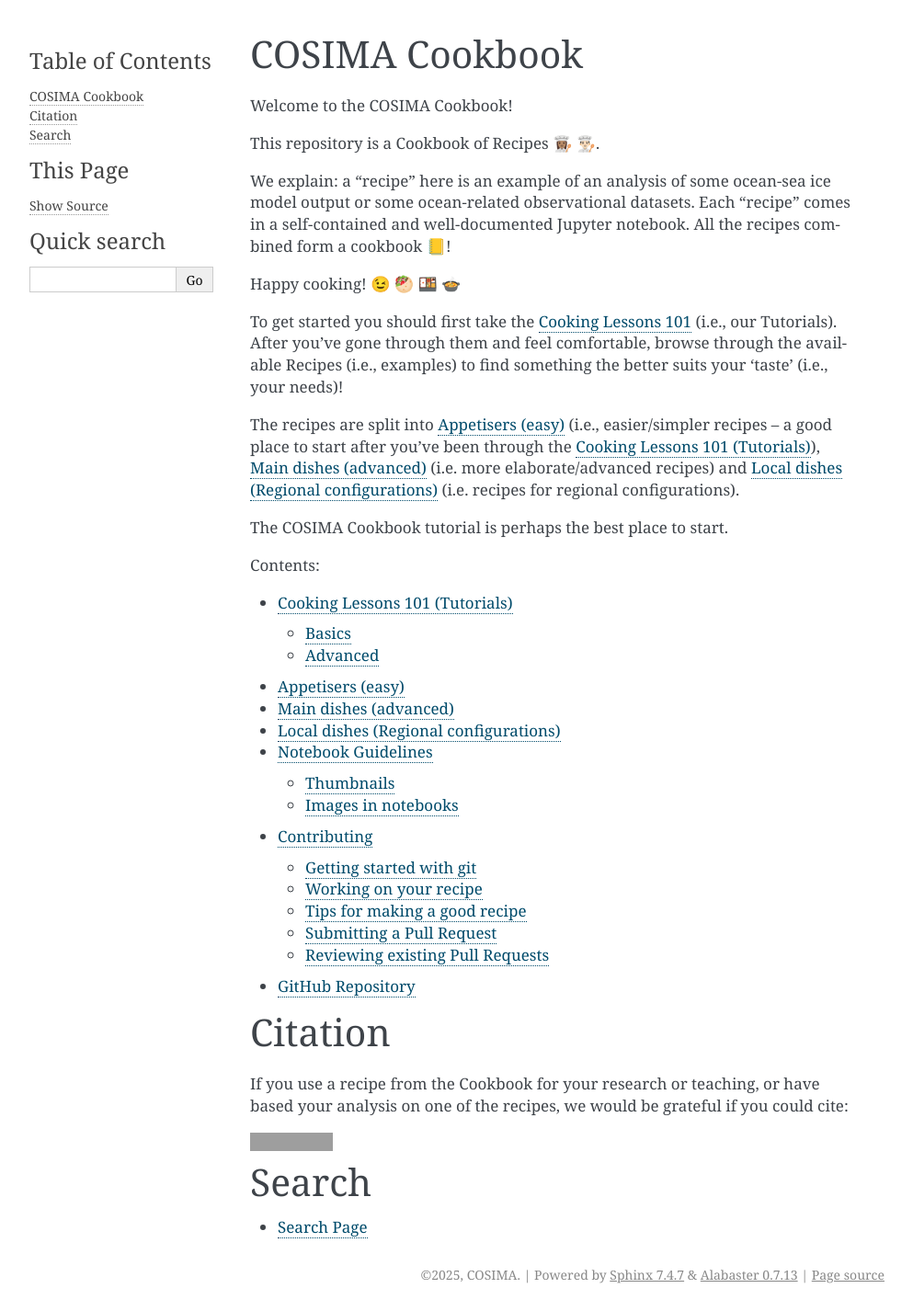
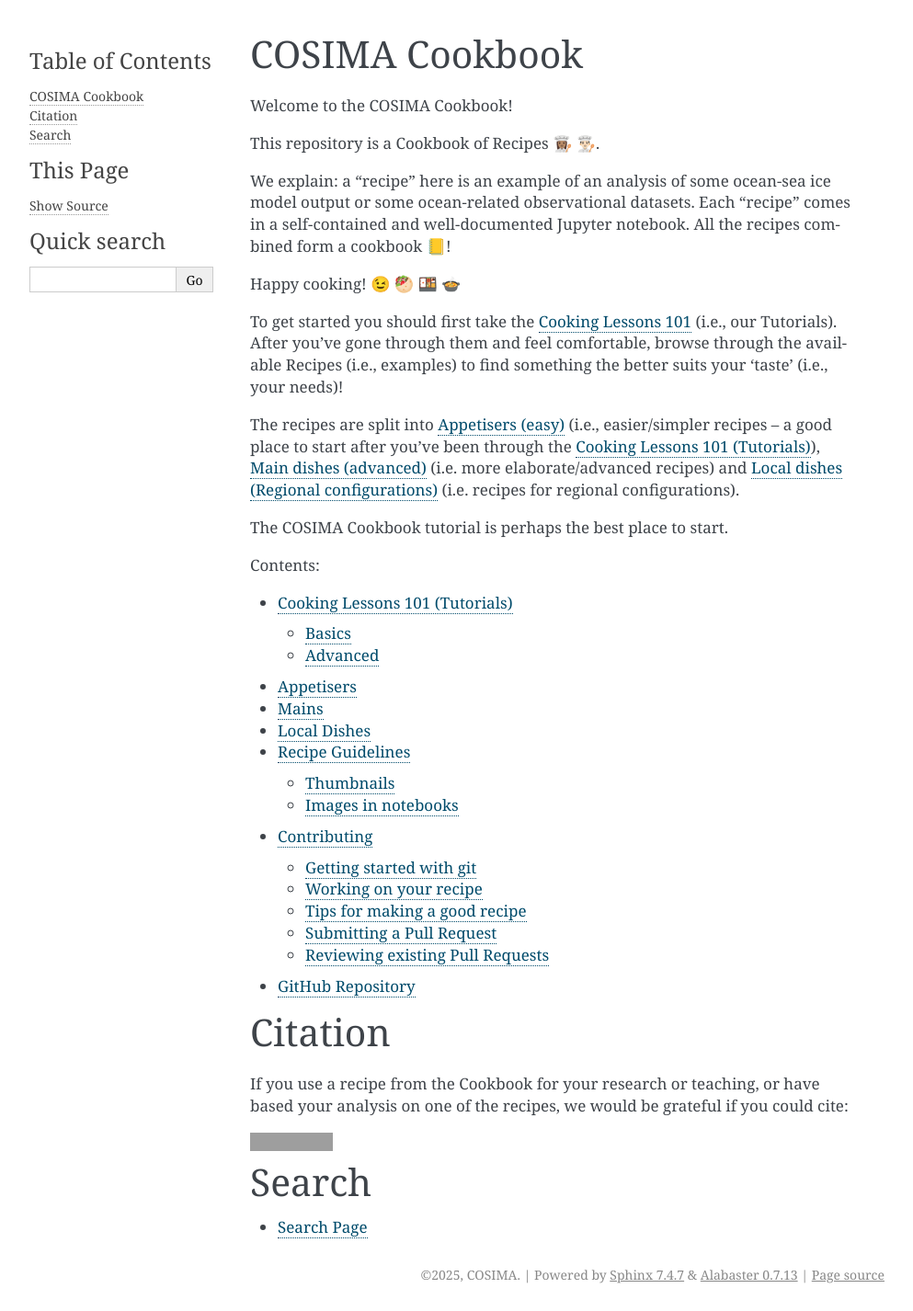
Before and after one commit to COSIMA/cosima-recipes, a Sphinx documentation site: the page built from docs/index.rst, in a window 1280 px wide. Shown: the whole page at 92% size, without its empty margins (148-1141 px from the left). Built offline with Sphinx 7.4.7, drawn with Linux system fonts in a browser that asks for light colours; grey boxes are pictures that could not be loaded.

Commit message:
more short titles for toc

```diff
--- a/docs/index.rst
+++ b/docs/index.rst
@@ -33,10 +33,10 @@ The  :doc:`COSIMA Cookbook tutorial <01-Cooking-Lessons-101/01-Basics/COSIMA_Coo
    :caption: Contents:
 
    cooking-lessons-101/index
-   appetisers
-   mains
-   local-dishes
-   guidelines
+   Appetisers <appetisers>
+   Mains <mains>
+   Local Dishes <local-dishes>
+   Recipe Guidelines <guidelines>
    Contributing <contributing>
    GitHub Repository <https://github.com/cosima/cosima-recipes>
 
```
